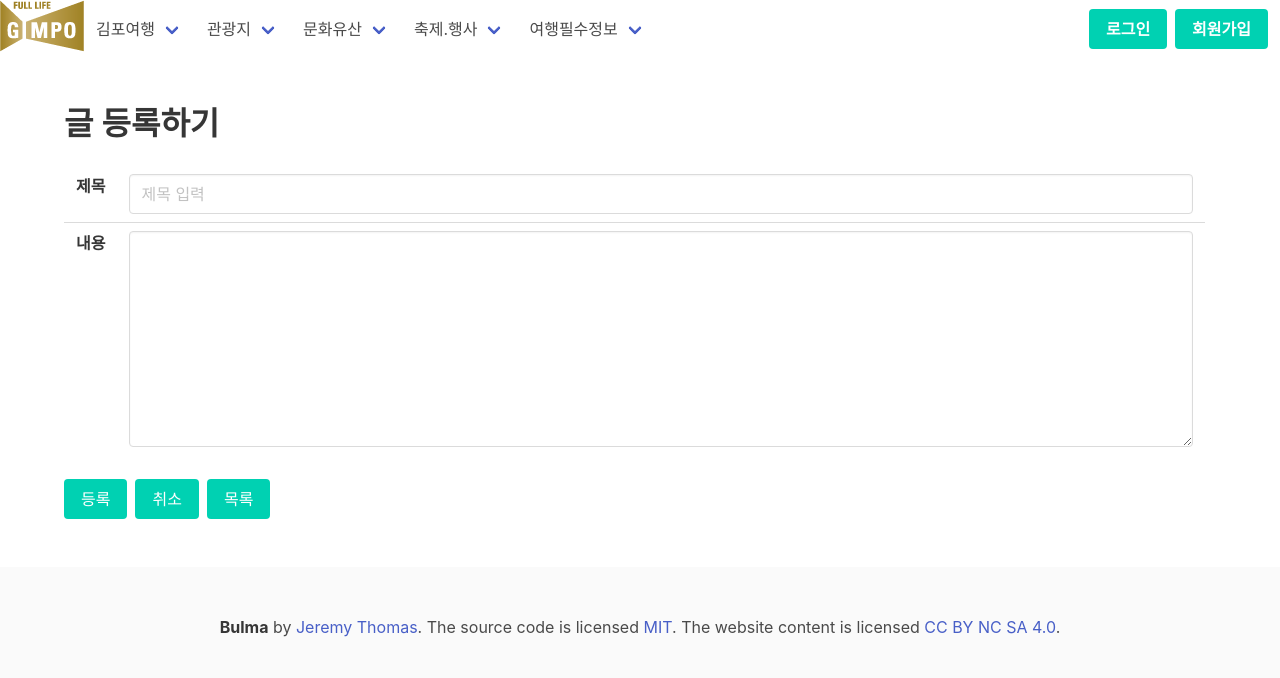
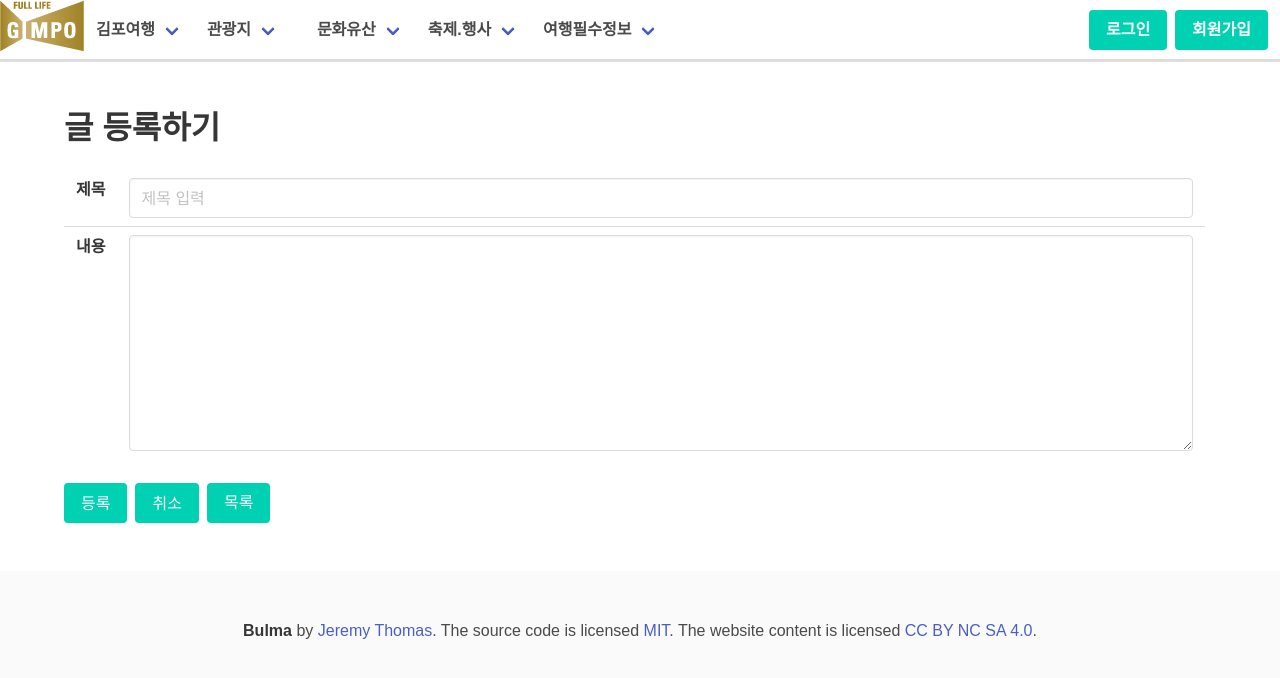
Before and after one commit to wlgnsdl0808/web03, a plain HTML site: page notice/addNotice.html in a window 1280 px wide. Drawn offline with nearby package versions, Linux system fonts and the light colour scheme.

Commit message:
Add files via upload

```diff
--- a/notice/addNotice.html
+++ b/notice/addNotice.html
@@ -5,6 +5,7 @@
     <meta name="viewport" content="width=device-width, initial-scale=1">
     <title>공지사항 글 등록</title>
     <link rel="stylesheet" href="https://cdn.jsdelivr.net/npm/bulma@0.9.4/css/bulma.min.css">
+	<link rel="stylesheet" href="../css/head.css">
   </head>
   <body>
 	<nav class="navbar" role="navigation" aria-label="main navigation" id="nav">
```
